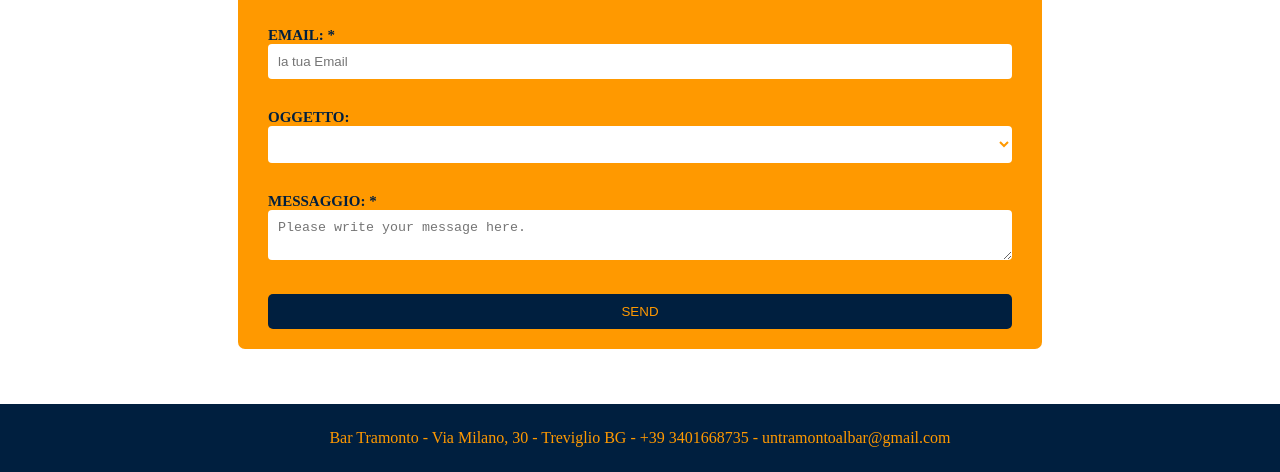
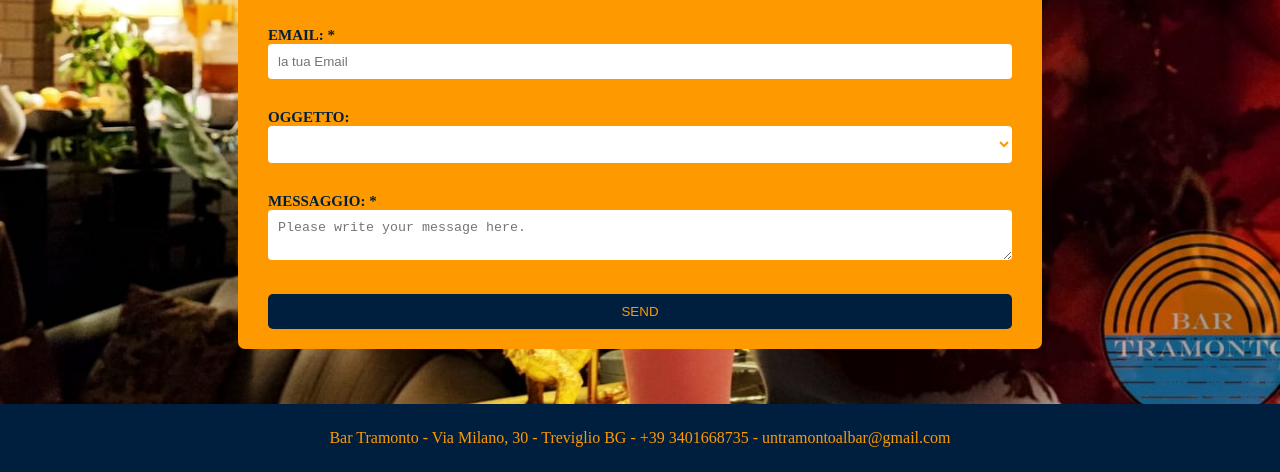
Before and after one commit to arosiosara/bartramonto, a plain HTML site: page contatti.html in a window 1280 px wide. Shown: the part 328-800 px from the top of the page. Drawn offline with Linux system fonts and the light colour scheme.

Commit message:
Update contatti.css

```diff
--- a/contatti.css
+++ b/contatti.css
@@ -12,7 +12,7 @@ body {
    margin: 0;
    padding: 0;
    height: 100vh;
-   background-image: url('gallery/PHOTO-2024-12-20-12-24-50_2.jpg');
+   background-image: url('PHOTO-2024-12-20-12-24-50_2.jpg');
    background-size: cover;
    background-position: center;
    background-repeat: no-repeat;
```
